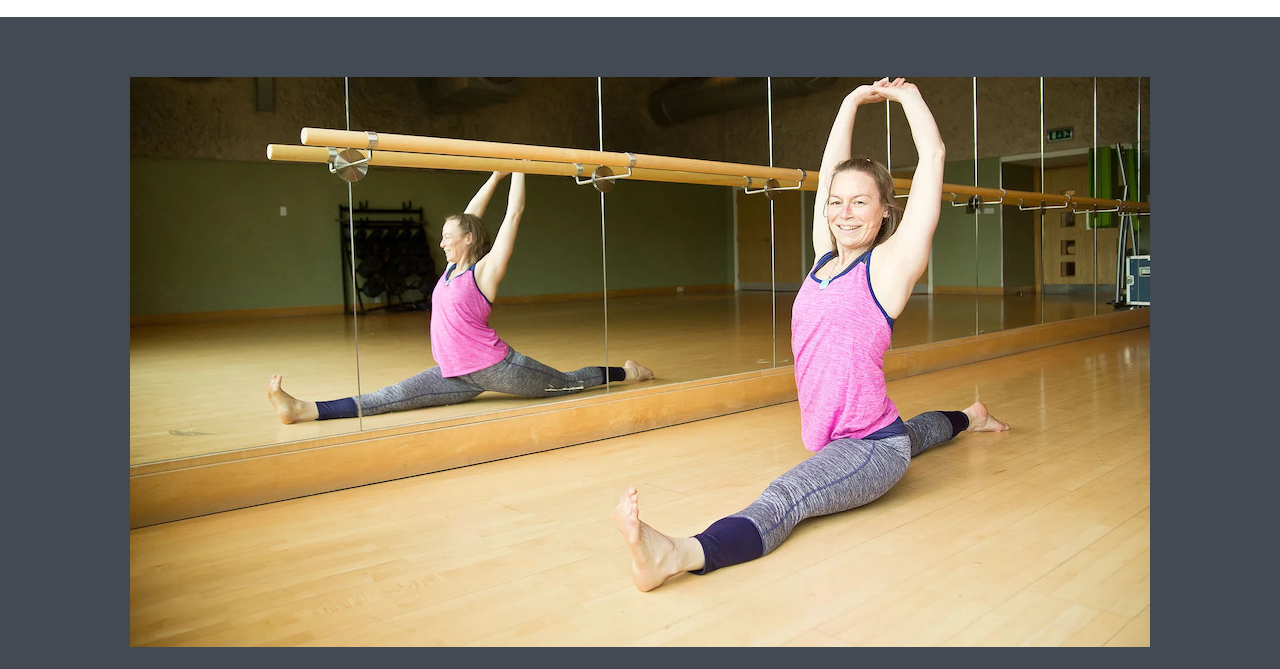
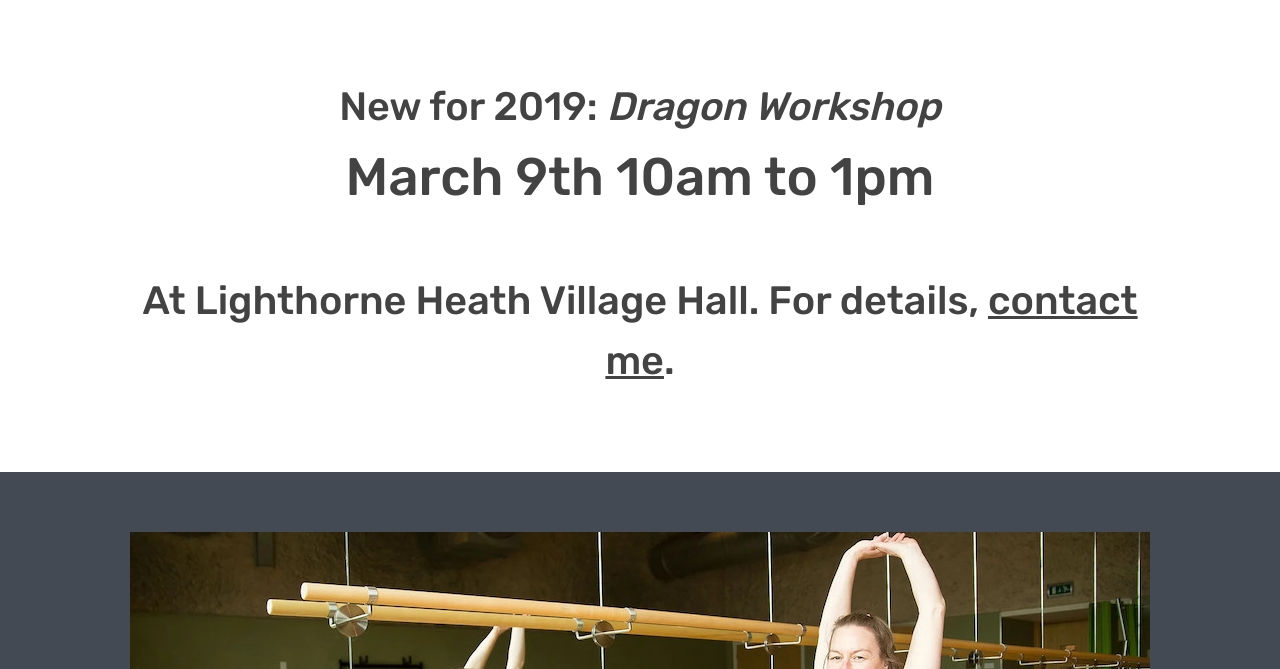
Before and after one commit to ara303/jly, a plain HTML site: page index.html in a window 1280 px wide. Shown: the part 90-759 px from the top of the page. Drawn offline with Linux system fonts and the light colour scheme.

Commit message:
Update index.html

```diff
--- a/index.html
+++ b/index.html
@@ -43,6 +43,13 @@
         </ul>
       </div>
     </div>
+    <div class="section section-flash id="flash">
+      <div class="section-inner">
+        <h2>New for 2019: <em>Dragon Workshop</em>
+         <p style="font-size: 1.3333em">March 9th 10am to 1pm</p>
+        <p>At Lighthorne Heath Village Hall. For details, <a href="#contact">contact me</a>.</p></p>
+      </div>
+    </div>
     <div class="section section-meet" id="meet">
       <div class="section-inner">
         <img src="img/joe.jpg" alt="Joe Bell" />
@@ -56,7 +63,7 @@
       <div class="section-inner">
         <img src="img/about.jpg" alt="Joe Bell" />
         <h2>About Me</h2>
-        <p>My name is Joe Bell and  I am a yoga teacher and doula. The fire was lit by my Great Uncle Jack over 30 years ago, he was dedicated, focused and strong.</p>
+        <p>I am a yoga teacher and doula. The fire was lit by my Great Uncle Jack over 30 years ago, he was dedicated, focused and strong.</p>
         <p>I vowed to travel in his footsteps and while travelling for many years I always carried a tatty manual or two in my back pack. Sunset was my time to practice; thanking the sun for its companionship during the day, thanking my body for all it did for me and to stretch and release after carrying a heavy load.</p>
         <p>I started teaching over a decade ago and have never looked back. Yoga has helped me to build and create a life long love affair with moving, breathing, exploring and I am in constant awe of how amazing a body can be. Each and every student that comes my way I cherish teaching and learn so much from them.</p>
         <p>The positives and negatives in all of us are reflections of all within us.  My journey of studying and practice is far from completed from which I get my inspiration. And they all get woven into the web I share, for example, through meditation, books, films and courses.  But most importantly from all my many dear teachers.</p>
```
